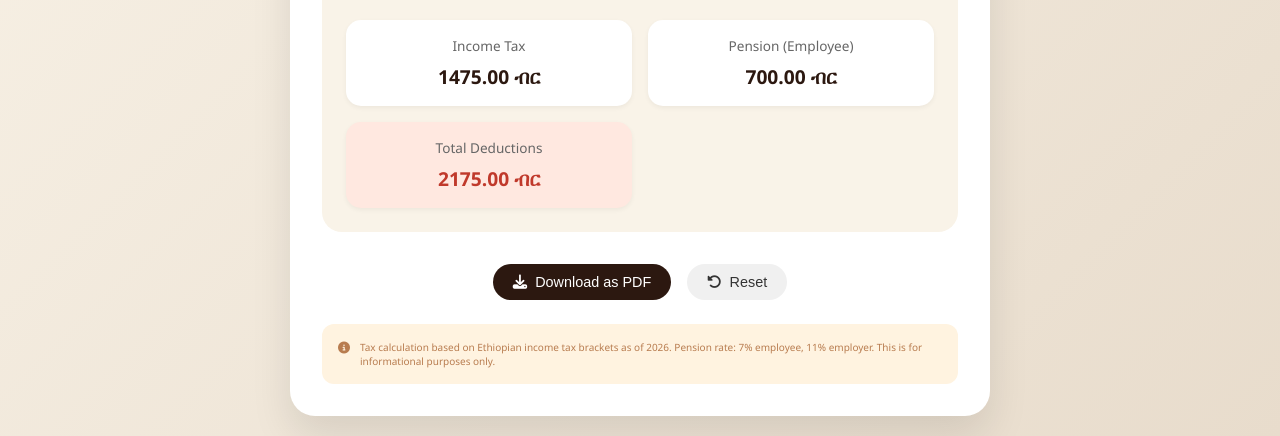
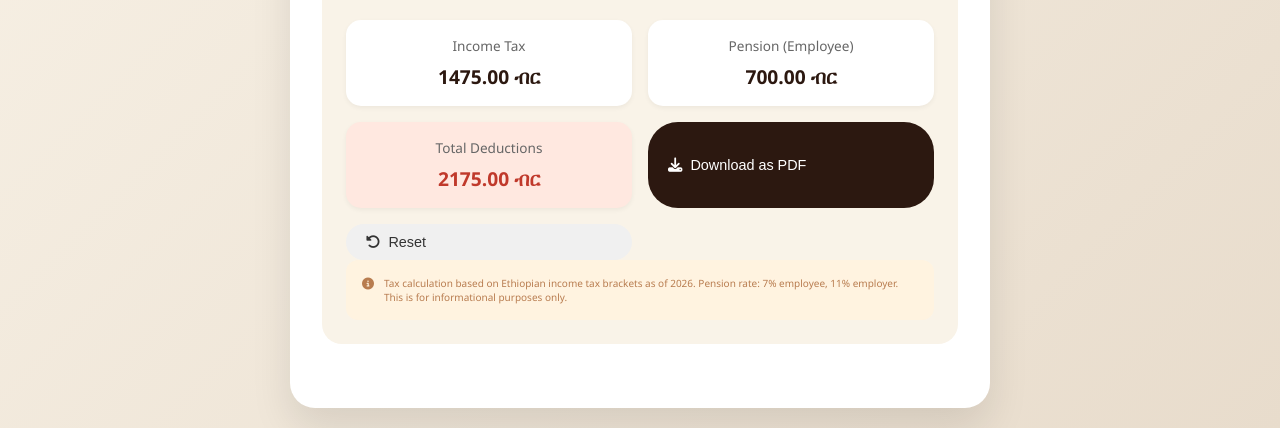
Before and after one commit to amardelil/ethiopian-salary-calculator, a plain HTML site: page index.html in a window 1280 px wide. Shown: the part 476-912 px from the top of the page. Drawn offline with Linux system fonts and the light colour scheme.

Commit message:
Update index.html

```diff
--- a/index.html
+++ b/index.html
@@ -52,17 +52,14 @@
                         <span>Total Deductions</span>
                         <strong id="totalDeductions">0.00 ብር</strong>
                     </div>
-                </div>
-            </div>
 
-            <div class="actions">
                 <button id="downloadPDF" class="btn btn-pdf">
                     <i class="fas fa-download"></i> Download as PDF
                 </button>
                 <button id="resetBtn" class="btn btn-reset">
                     <i class="fas fa-undo-alt"></i> Reset
                 </button>
-            </div>
+                </div>
 
             <div class="disclaimer">
                 <i class="fas fa-info-circle"></i>
```
